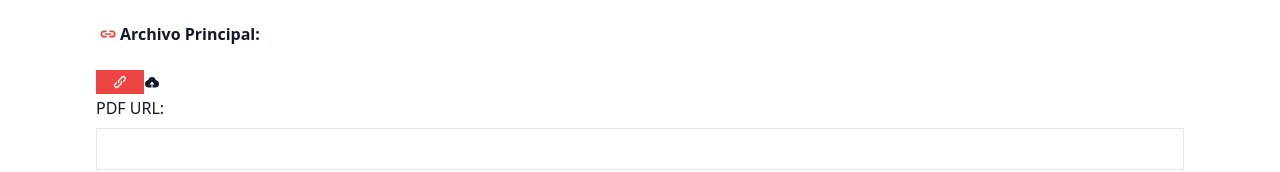
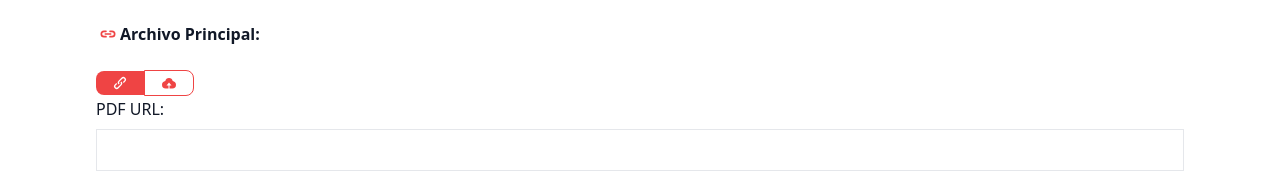
Before and after one commit to FernandoMichea90/my_ghs, a Next.js app: page /admin/edit_home in a window 1280 px wide. Shown: the part 578-750 px from the top of the page. Built offline with nearby package versions, Linux system fonts and the light colour scheme; no server answers; the database is empty.

Commit message:
[FEAT] component ButtonUrlFile

```diff
--- a/src/app/admin/edit_home/page.tsx
+++ b/src/app/admin/edit_home/page.tsx
@@ -2,6 +2,7 @@
 import { useEffect, useState } from "react";
 import { db } from "@/lib/firebase";
 import { doc, getDoc, setDoc } from "firebase/firestore";
+import ButtonUrlFile from "@/components/ButtonUrlFile";
 
 export default function EditHome() {
   interface InfoHome {
@@ -121,20 +122,7 @@ export default function EditHome() {
             className="border p-2 w-full mb-4"
           />
         </div>
-        <div className="flex my-6 items-center">
-          <span className="text-red-500 px-1">
-            <svg xmlns="http://www.w3.org/2000/svg" width="1em" height="1em" viewBox="0 0 24 24"><path fill="none" stroke="currentColor" stroke-linecap="round" stroke-linejoin="round" stroke-width="2.5" d="M8 12h8M9 8H6a4 4 0 1 0 0 8h3m6-8h3a4 4 0 0 1 0 8h-3"/></svg>
-          </span>
-          <label className="block font-bold">Archivo Principal:</label>
-        </div>
-        <div>
-          <button className="bg-red-500  py-1 px-4 text-white">
-            <svg xmlns="http://www.w3.org/2000/svg" width="1em" height="1em" viewBox="0 0 24 24"><path fill="currentColor" fill-rule="evenodd" d="m17.657 12l-1.414-1.414l2.121-2.122a2 2 0 1 0-2.828-2.828l-4.243 4.243a2 2 0 0 0 0 2.828l-1.414 1.414a4 4 0 0 1 0-5.657l4.242-4.242a4 4 0 0 1 5.657 5.657zM6.343 12l1.414 1.414l-2.121 2.122a2 2 0 1 0 2.828 2.828l4.243-4.243a2 2 0 0 0 0-2.828l1.414-1.414a4 4 0 0 1 0 5.657L9.88 19.778a4 4 0 1 1-5.657-5.657z"/></svg>
-          </button>
-          <button>
-          <svg xmlns="http://www.w3.org/2000/svg" width="1em" height="1em" viewBox="0 0 1024 1024"><path fill="currentColor" d="M544 864V672h128L512 480L352 672h128v192H320v-1.6c-5.376.32-10.496 1.6-16 1.6A240 240 0 0 1 64 624c0-123.136 93.12-223.488 212.608-237.248A239.81 239.81 0 0 1 512 192a239.87 239.87 0 0 1 235.456 194.752c119.488 13.76 212.48 114.112 212.48 237.248a240 240 0 0 1-240 240c-5.376 0-10.56-1.28-16-1.6v1.6z"/></svg>
-          </button>
-        </div>
+        <ButtonUrlFile></ButtonUrlFile>
         <input
           name="src"
           value={infoHome.src}
--- /dev/null
+++ b/src/components/ButtonUrlFile.tsx
@@ -0,0 +1,42 @@
+import React from 'react';
+
+const ButtonUrlFile = () => {
+
+    const SubirDocumento = (nombre: string) => {
+        if(nombre=='url'){
+
+        }
+        if(nombre=='file'){
+
+
+        }
+        return '';
+    };
+
+    return (
+        <>
+            <div className="flex my-6 items-center">
+                <span className="text-red-500 px-1">
+                    <svg xmlns="http://www.w3.org/2000/svg" width="1em" height="1em" viewBox="0 0 24 24">
+                        <path fill="none" stroke="currentColor" strokeLinecap="round" strokeLinejoin="round" strokeWidth="2.5" d="M8 12h8M9 8H6a4 4 0 1 0 0 8h3m6-8h3a4 4 0 0 1 0 8h-3" />
+                    </svg>
+                </span>
+                <label className="block font-bold">Archivo Principal:</label>
+            </div>
+            <div>
+                <button onClick={() => SubirDocumento("url")} className="bg-red-500 rounded-l-lg py-1 px-4 text-white">
+                    <svg xmlns="http://www.w3.org/2000/svg" width="1em" height="1em" viewBox="0 0 24 24">
+                        <path fill="currentColor" fillRule="evenodd" d="m17.657 12l-1.414-1.414l2.121-2.122a2 2 0 1 0-2.828-2.828l-4.243 4.243a2 2 0 0 0 0 2.828l-1.414 1.414a4 4 0 0 1 0-5.657l4.242-4.242a4 4 0 0 1 5.657 5.657zM6.343 12l1.414 1.414l-2.121 2.122a2 2 0 1 0 2.828 2.828l4.243-4.243a2 2 0 0 0 0-2.828l1.414-1.414a4 4 0 0 1 0 5.657L9.88 19.778a4 4 0 1 1-5.657-5.657z" />
+                    </svg>
+                </button>
+                <button onClick={() => SubirDocumento("file")} className="text-red-500 py-1 px-4 rounded-r-lg border border-red-500">
+                    <svg xmlns="http://www.w3.org/2000/svg" width="1em" height="1em" viewBox="0 0 1024 1024">
+                        <path fill="currentColor" d="M544 864V672h128L512 480L352 672h128v192H320v-1.6c-5.376.32-10.496 1.6-16 1.6A240 240 0 0 1 64 624c0-123.136 93.12-223.488 212.608-237.248A239.81 239.81 0 0 1 512 192a239.87 239.87 0 0 1 235.456 194.752c119.488 13.76 212.48 114.112 212.48 237.248a240 240 0 0 1-240 240c-5.376 0-10.56-1.28-16-1.6v1.6z" />
+                    </svg>
+                </button>
+            </div>
+        </>
+    );
+};
+
+export default ButtonUrlFile;
```
